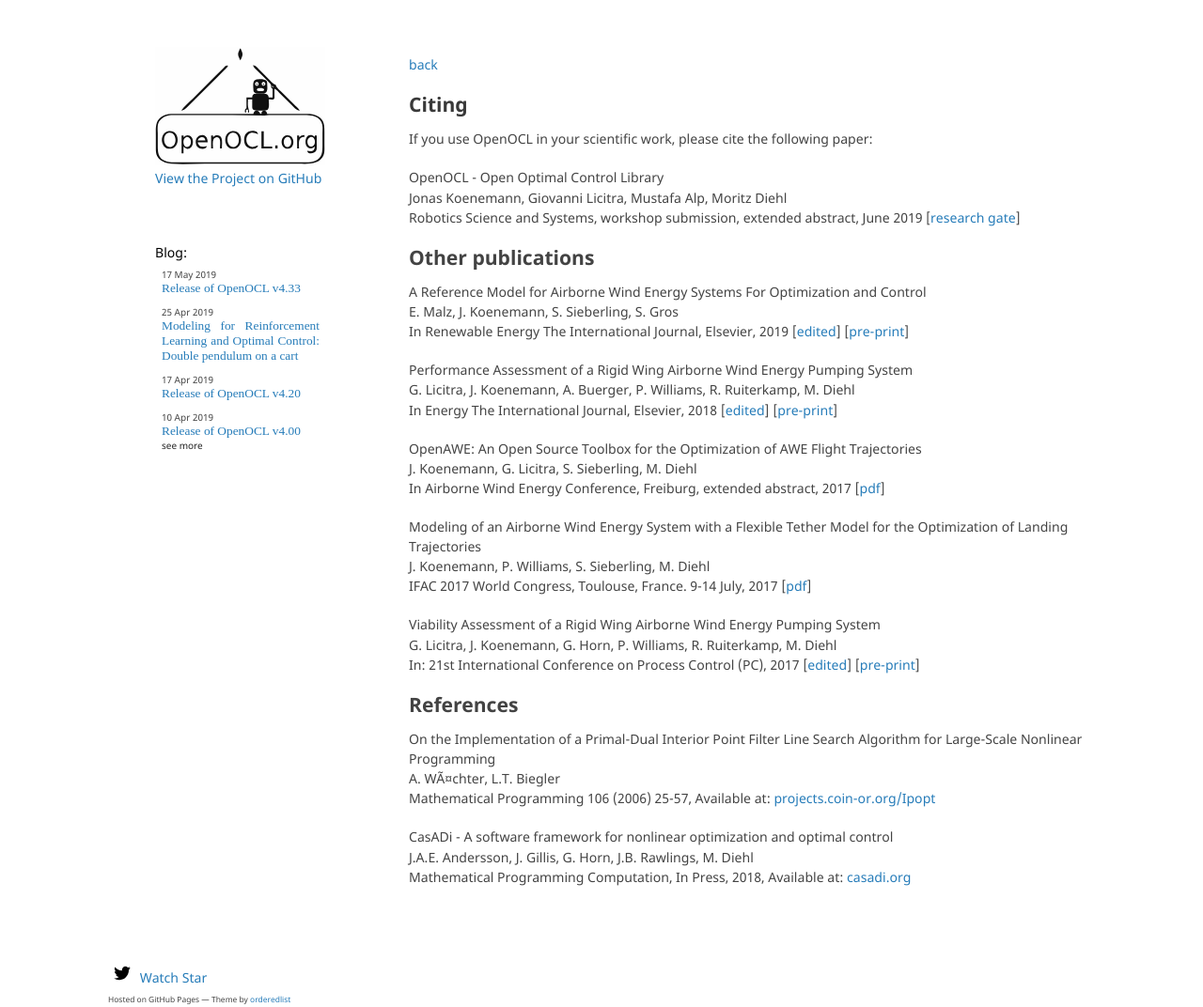
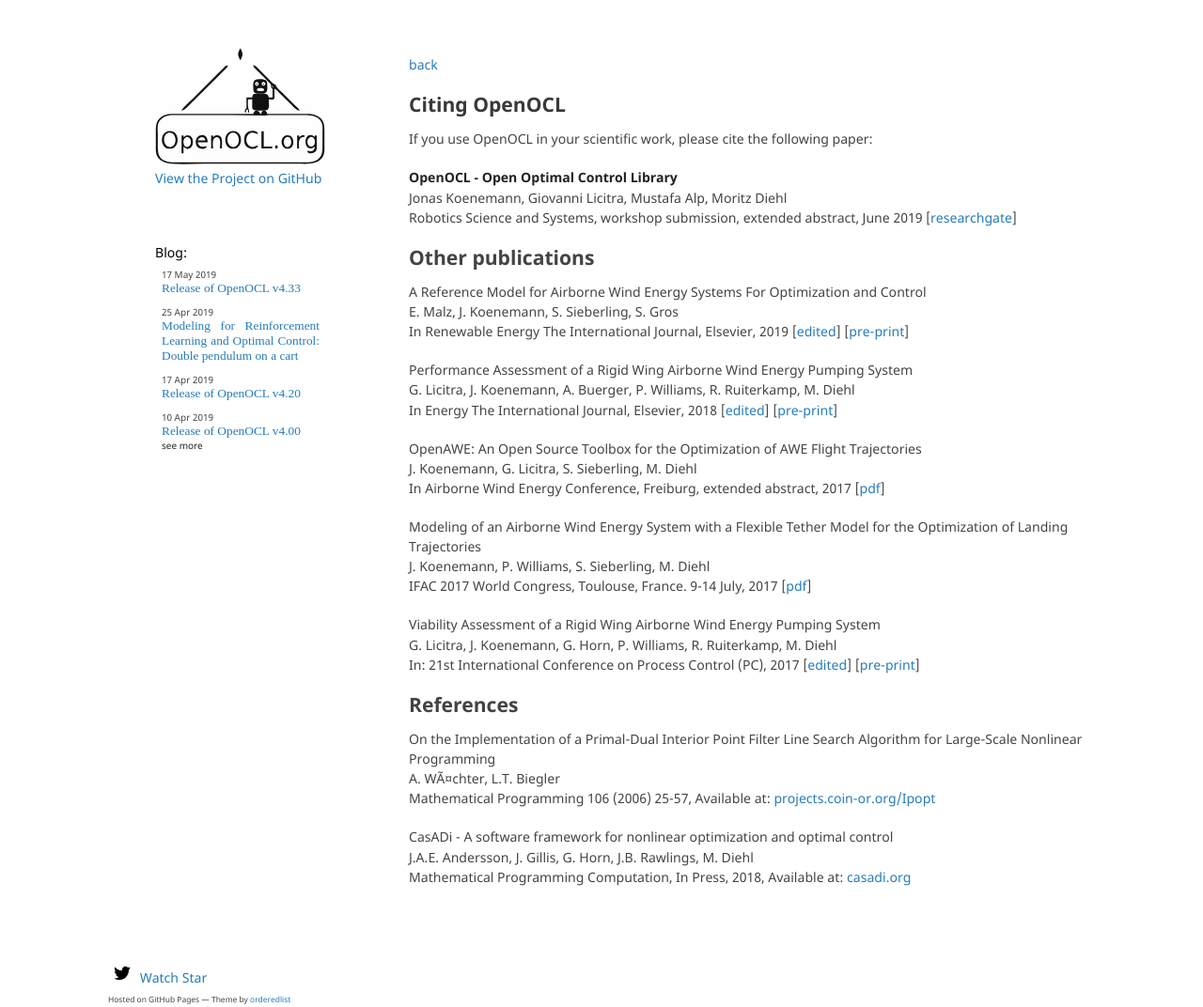
Before and after one commit to OpenOCL/openocl.github.io, a Jekyll site: the page built from publications.md, in a window 1280 px wide and 1072 px high. Shown: the whole window at 94% size. Built offline with Jekyll 4.4.1, drawn with Linux system fonts in a browser that asks for light colours; some web fonts are replaced; our own code applies the rules of GitHub Pages for plain Markdown files.

Commit message:
Update publications.md

```diff
--- a/publications.md
+++ b/publications.md
@@ -1,16 +1,16 @@
 ---
-permalink: /publications/
+permalink: /citing-publications/
 last_modified_at: 2019-06-06
 title: Citing publications
 ---
 
-# Citing
+# Citing OpenOCL
 
 If you use OpenOCL in your scientific work, please cite the following paper:
 
-OpenOCL - Open Optimal Control Library
+**OpenOCL - Open Optimal Control Library**
 Jonas Koenemann, Giovanni Licitra, Mustafa Alp, Moritz Diehl
-Robotics Science and Systems, workshop submission, extended abstract, June 2019 [[research gate](https://www.researchgate.net/publication/333646261_OpenOCL_-_Open_Optimal_Control_Library)]
+Robotics Science and Systems, workshop submission, extended abstract, June 2019 [[researchgate](https://www.researchgate.net/publication/333646261_OpenOCL_-_Open_Optimal_Control_Library)]
 
 ## Other publications
 
```
